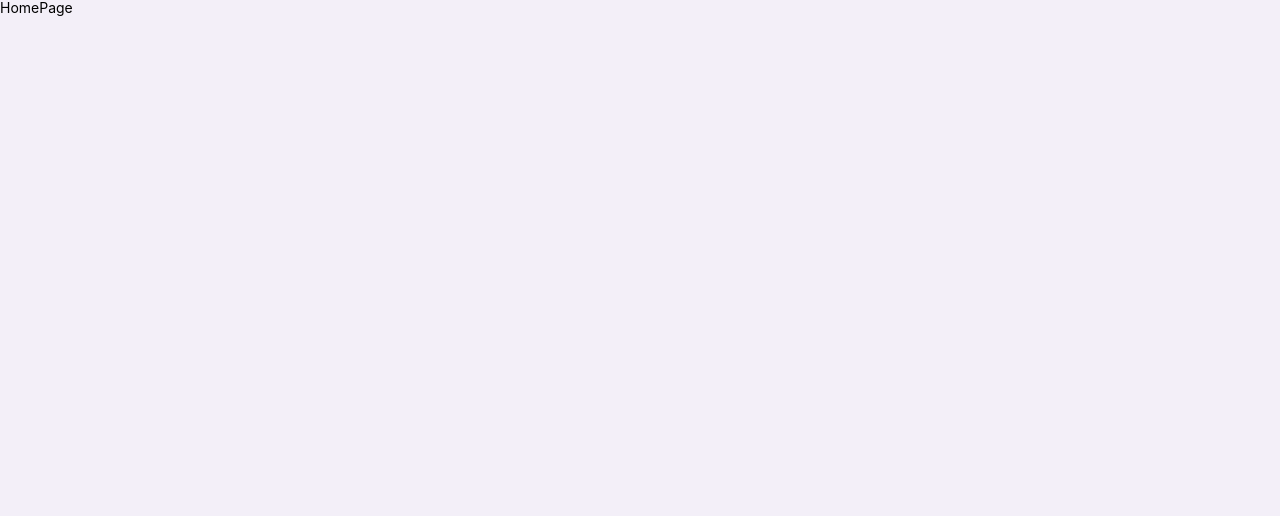
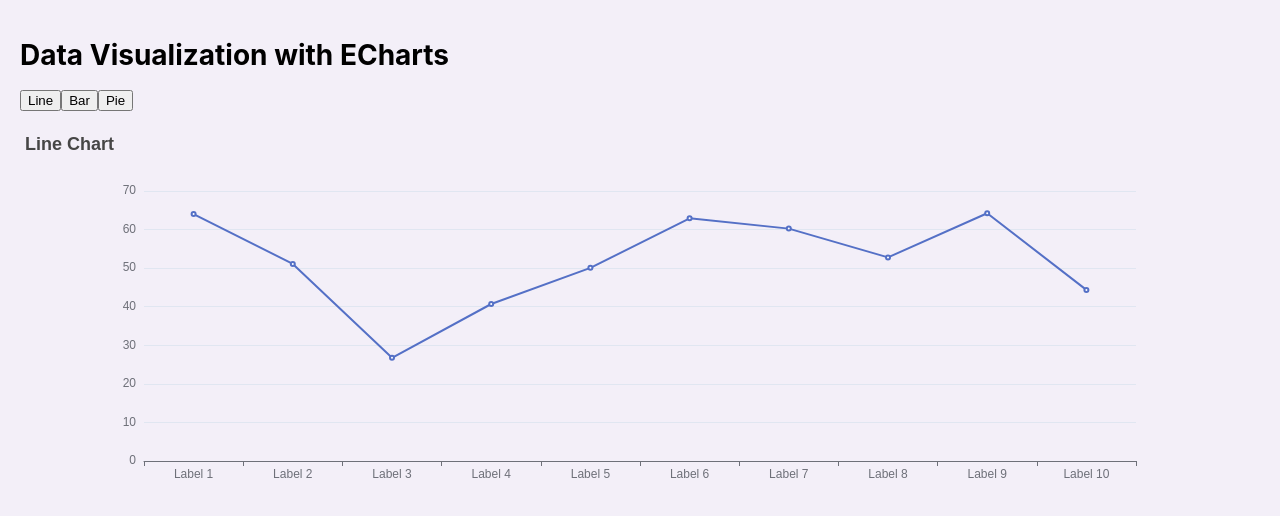
Before and after one commit to ilyashablouski/retail-vision-echarts, a React (Vite) app: page / in a window 1280 px wide. Shown: the top 516 px of the page. Built offline with nearby package versions, Linux system fonts and the light colour scheme.

Commit message:
add HomePage with charts

```diff
--- a/src/app/ui/App.tsx
+++ b/src/app/ui/App.tsx
@@ -3,6 +3,7 @@ import { CssBaseline, ThemeProvider } from '@mui/material';
 
 import { createTheme, THEMES } from '@shared/theme';
 import { useDarkMode } from '@shared/utils';
+import HomePage from '@pages/home';
 
 // import reactLogo from '@assets/react.svg';
 // import viteLogo from '/vite.svg';
@@ -22,7 +23,8 @@ const App: FC = () => {
   return (
     <ThemeProvider theme={theme}>
       <CssBaseline />
-      HomePage
+
+      <HomePage />
     </ThemeProvider>
   );
 };
--- a/src/pages/home/HomePage.tsx
+++ b/src/pages/home/HomePage.tsx
@@ -1,5 +1,12 @@
-const HomePage = () => {
-  return <div>HomePage</div>;
+import ChartWidget from '@widgets/ChartWidget';
+
+export const HomePage = () => {
+  return (
+    <div style={{ padding: '20px' }}>
+      <h1>Data Visualization with ECharts</h1>
+      <ChartWidget />
+    </div>
+  );
 };
 
 export default HomePage;
```
